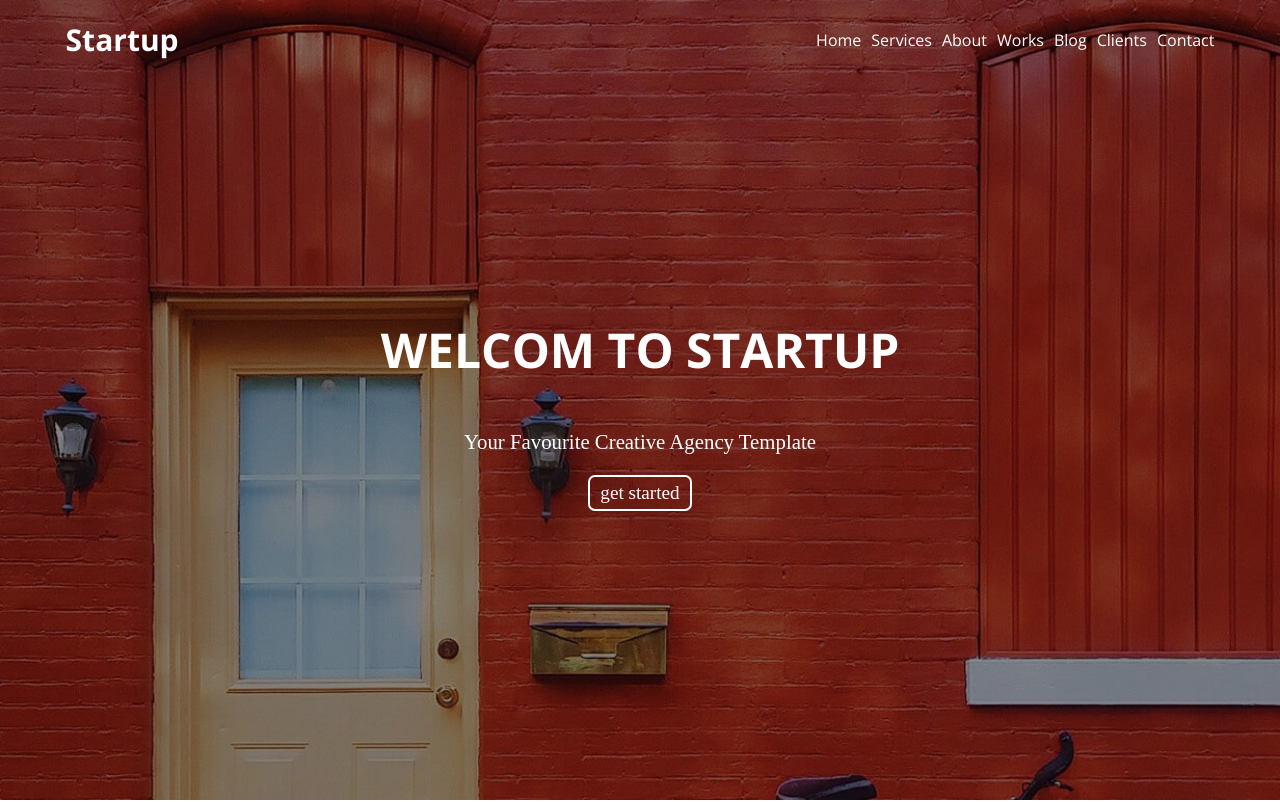
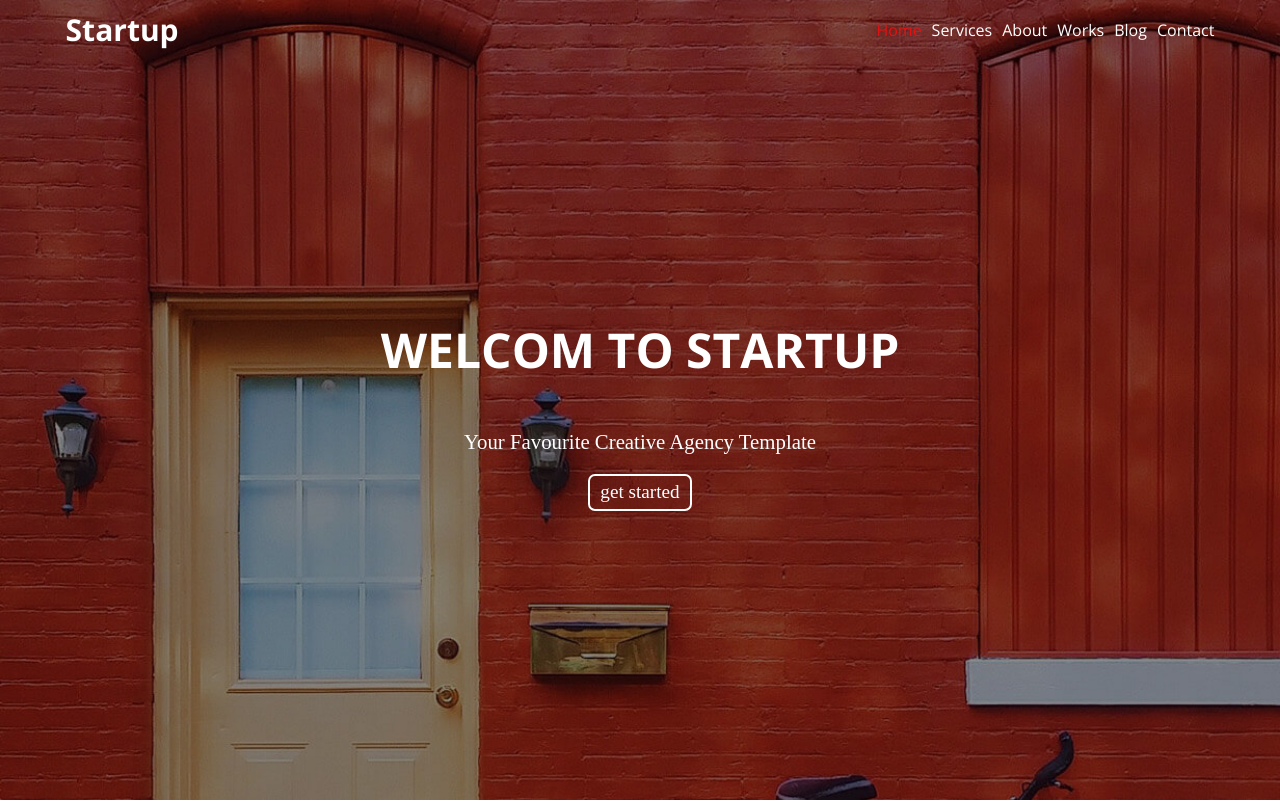
Before and after one commit to ArtemSharapanyk/portfolio-work-1-Startup, a website built with webpack: page src/pages/index.html in a window 1280 px wide. Shown: the top 802 px of the page. Built offline with nearby package versions, Linux system fonts and the light colour scheme.

Commit message:
upgraded menu logic

```diff
--- a/src/assets/css/main.css
+++ b/src/assets/css/main.css
@@ -37,12 +37,27 @@ header {
     flex-direction: column;
 }
 header nav{
+    padding: 1% 0 !important;
+    font-family: 'Open Sans', sans-serif;
+    z-index: 1;
+    transition: .5s all ease-in-out;
+    position: fixed;
+    top: 0;
+    left: 0;
+    width: 100%;
+}
+header nav .wrap{
     display: flex;
     align-items: center;
     justify-content: space-between;
-    padding: 2% 0 !important;
-    font-family: 'Open Sans', sans-serif;
-    z-index: 1;
+    flex-direction: row;
+    width: 100%;
+}
+header .activeMenuOnScroll{
+    background: #000;
+}
+header nav .activeMenuLink{
+    color: #e41212;
 }
 header nav .brand{
     font-size: 30px;
@@ -104,7 +119,7 @@ header .burgBtn{
     padding-bottom: 0 !important;
 }
 header .information{
-    height: 80%;
+    height: 100%;
     width: 100%;
     display: flex;
     flex-direction: column;
--- a/src/index.js
+++ b/src/index.js
@@ -6,7 +6,7 @@ document.addEventListener('DOMContentLoaded', () => {
     const filter     = require('./js/filters');
     const slider     = require('./js/slider');
 
-    createMenu('.menu', '.burgBtn', 'menuActive');
+    createMenu('.menu', '.burgBtn', 'menuActive', 'nav a', 'activeMenuLink', 'activeMenuOnScroll');
     filter('.filtration','.workExample','.filterBtn');
     slider('.dot', '.slide2', '.dots', '.ourPartners .slider');
 });
--- a/src/js/menu.js
+++ b/src/js/menu.js
@@ -1,6 +1,8 @@
-let menu = (menu, btn, activeClass) => {
-    let menuWrap = document.querySelector(menu);
-    let menuBtn  = document.querySelector(btn);
+let menu = (menu, btn, activeClass, link, activeLinkClass, onScrollActive) => {
+    let menuWrap       = document.querySelector(menu);
+    let menuBtn        = document.querySelector(btn);
+    let links          = document.querySelectorAll(link);
+    let navigation     = document.querySelector('nav');
 
     menuBtn.addEventListener('click', () => {
         if(menuWrap.classList.contains(activeClass)) {
@@ -12,5 +14,37 @@ let menu = (menu, btn, activeClass) => {
             menuBtn.innerHTML = '<i class="fa fa-times" aria-hidden="true"></i>';
         }
     });
+    document.addEventListener('scroll', () => {
+        let addActiveClassToMenuItemsOrRemove = (num) => {
+            links.forEach((item) => item.classList.remove(activeLinkClass));
+            links[num].classList.add(activeLinkClass);
+        };
+
+        if(document.documentElement.scrollTop >= 100) {
+            navigation.classList.add(onScrollActive);
+        }
+        else{
+            navigation.classList.remove(onScrollActive);
+        }
+
+        if(document.documentElement.scrollTop >= 0) {
+            addActiveClassToMenuItemsOrRemove(0);
+            if(document.documentElement.scrollTop > 572) {
+                addActiveClassToMenuItemsOrRemove(1);
+                if(document.documentElement.scrollTop > 1100) {
+                    addActiveClassToMenuItemsOrRemove(2);
+                    if(document.documentElement.scrollTop > 1802) {
+                        addActiveClassToMenuItemsOrRemove(3);
+                        if(document.documentElement.scrollTop > 2996) {
+                            addActiveClassToMenuItemsOrRemove(4);
+                            if(document.documentElement.scrollTop > 3902) {
+                                addActiveClassToMenuItemsOrRemove(5);
+                            }
+                        }
+                    }
+                }
+            }
+        }
+    });
 };
 module.exports = menu;
--- a/src/pages/index.html
+++ b/src/pages/index.html
@@ -10,8 +10,9 @@
   </head>
   <body>
     <header>
+      <nav>
         <div class="wrapper">
-        <nav>
+          <div class="wrap">
             <div class="brand">Startup</div>
             <ul class="menu desktop">
               <li><a href="#">Home</a></li>
@@ -19,14 +20,14 @@
               <li><a href="#">About</a></li>
               <li><a href="#">Works</a></li>
               <li><a href="#">Blog</a></li>
-            <li><a href="#">Clients</a></li>
               <li><a href="#">Contact</a></li>
             </ul>
             <div class="burgBtn">
               <i class="fa fa-bars" aria-hidden="true"></i>
             </div>
+          </div>
+        </div>
       </nav>
-      </div>
       <div class="information">
 
           <div class="title">
```
Lines whose indentation alone changed are shown as unchanged.
